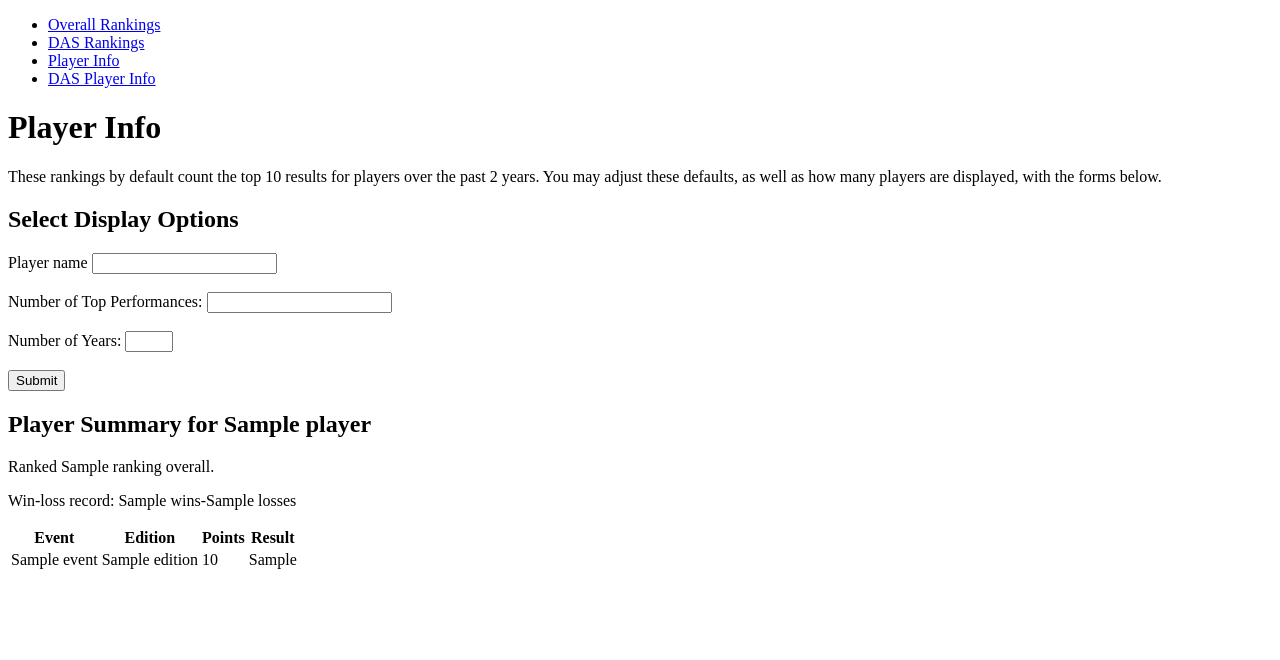
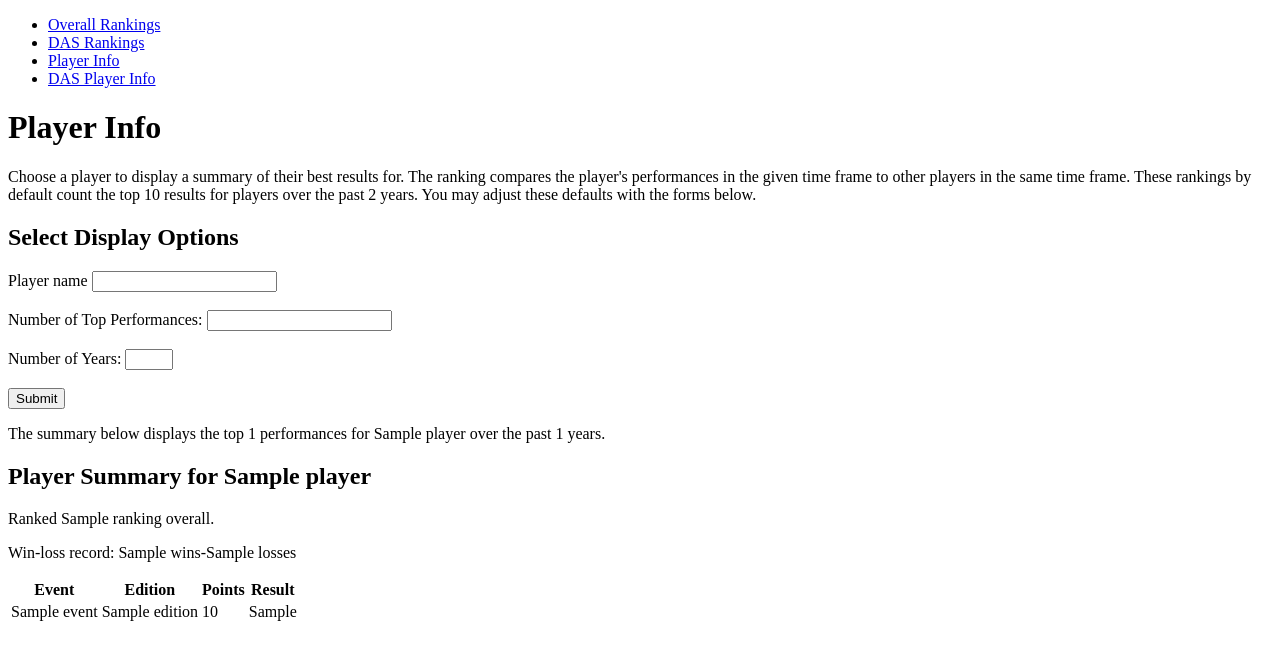
Before and after one commit to vince267/Tetris-Rankings, a Flask app: template templates/playerinfo.html in a window 1280 px wide. Shown: the top 660 px of the page. Run offline with Flask 3, Linux system fonts and the light colour scheme; the template is opened without the code that fills it: most values are stand-ins (such as "Sample title", 1, 10 or a date in 2020); parts of the project's set-up code (start-up, migrations or seed data) failed here and were passed over.

Commit message:
Cleaned up page info
Tweaked some default values and wrote better text explaining the on-screen info.

```diff
--- a/app.py
+++ b/app.py
@@ -149,7 +149,7 @@ def rankings():
 
 
 
-    return render_template('index.html', data=data)
+    return render_template('index.html', data=data, num_years=num_years, num_performances=num_performances, num_top_players=num_top_players)
 
 
 @app.route("/dasrankings", methods=['GET', 'POST'])
@@ -158,13 +158,13 @@ def dasrankings():
     num_years = int(request.form.get('num_years', 2))
 
     # Count the top n performances in the given timeframe
-    num_performances = int(request.form.get('num_top_performances', 10))
+    num_performances = int(request.form.get('num_top_performances', 6))
 
     # Print top n players
     num_top_players = int(request.form.get('num_players', 15))
 
-    # Decide whether to drop friendlies or include them
-    drop_friendlies = True
+    # # Decide whether to drop friendlies or include them
+    # drop_friendlies = True
 
 
 
@@ -322,7 +322,7 @@ def dasrankings():
     # Convert to dictionary to read into html file
     data = players_df.to_dict(orient='records')
 
-    return render_template('dasrankings.html', data=data)
+    return render_template('dasrankings.html', data=data, num_years=num_years, num_performances=num_performances, num_top_players=num_top_players)
 
 
 @app.route("/playerinfo", methods=['GET', 'POST'])
@@ -395,7 +395,7 @@ def playerinfo():
         wins = 0
         losses = 0
 
-    return render_template("playerinfo.html", data=data, player=player, ranking=ranking, wins=wins, losses=losses, eloplayers=eloplayers)
+    return render_template("playerinfo.html", data=data, player=player, ranking=ranking, wins=wins, losses=losses, eloplayers=eloplayers, num_years=num_years, num_performances=num_performances)
 
 
 @app.route("/dasplayerinfo", methods=['GET', 'POST'])
@@ -404,7 +404,7 @@ def dasplayerinfo():
     num_years = int(request.form.get('num_years', 2))
 
     # Count the top n performances in the given timeframe
-    num_performances = int(request.form.get('num_top_performances', 10))
+    num_performances = int(request.form.get('num_top_performances', 6))
 
     player = request.form.get('player', 'FRACTAL')
     player = player.upper()
@@ -595,7 +595,7 @@ def dasplayerinfo():
 
 
     # Redirect user to login form
-    return render_template("dasplayerinfo.html", data=data, player=player, ranking=ranking, wins=wins, losses=losses, dasplayers=dasplayers)
+    return render_template("dasplayerinfo.html", data=data, player=player, ranking=ranking, wins=wins, losses=losses, dasplayers=dasplayers, num_years=num_years, num_performances=num_performances)
 
 
 if __name__ == '__main__':
--- a/templates/dasrankings.html
+++ b/templates/dasrankings.html
@@ -11,7 +11,7 @@ Player Search
     This merit based ranking assigns each player a certain amount of points according to how far they got in each DAS only tournament they participated in. Success across different events may result in different amounts of points awarded, depending on how large the event, the quality of competition, and the prestige and prize pool behind the event.
 </p>
 <p>
-    These rankings by default count the top 10 results for players over the past 2 years. You may adjust these defaults, as well as how many players are displayed, with the forms below.
+    These rankings by default count the top 6 results for players over the past 2 years. You may adjust these defaults, as well as how many players are displayed, with the forms below.
 </p>
 <h2>Select Display Options</h2>
 <form action="/" method="POST">
@@ -27,6 +27,9 @@ Player Search
     <input type="submit" value="Submit">
 </form>
 
+<p>
+    The rankings below display the top {{ num_players }} ranked DAS players, ranked by their top {{ num_performances }} performances over the past {{ num_years }} years.
+</p>
 
     <div>
         <h2>Player Rankings</h2>
--- a/templates/index.html
+++ b/templates/index.html
@@ -26,6 +26,10 @@ Player Rankings
 
     <input type="submit" value="Submit">
 </form>
+
+<p>
+    The rankings below display the top {{ num_players }} ranked overall players, ranked by their top {{ num_performances }} performances over the past {{ num_years }} years.
+</p>
 
 
     <div>
--- a/templates/playerinfo.html
+++ b/templates/playerinfo.html
@@ -8,7 +8,7 @@ Player Info
 <h1>Player Info</h1>
 
 <p>
-    These rankings by default count the top 10 results for players over the past 2 years. You may adjust these defaults, as well as how many players are displayed, with the forms below.
+    Choose a player to display a summary of their best results for. The ranking compares the player's performances in the given time frame to other players in the same time frame. These rankings by default count the top 10 results for players over the past 2 years. You may adjust these defaults with the forms below.
 </p>
 <h2>Select Display Options</h2>
 <form action="/playerinfo" method="POST">
@@ -30,6 +30,10 @@ Player Info
 
     <input type="submit" value="Submit">
 </form>
+
+<p>
+    The summary below displays the top {{ num_performances }} performances for {{ player }} over the past {{ num_years }} years.
+</p>
 
 <h2>Player Summary for {{ player }}</h2>
 <p>Ranked {{ ranking }} overall. </p>
```
Also changed, not shown: templates/dasplayerinfo.html (+6 -1 lines).
